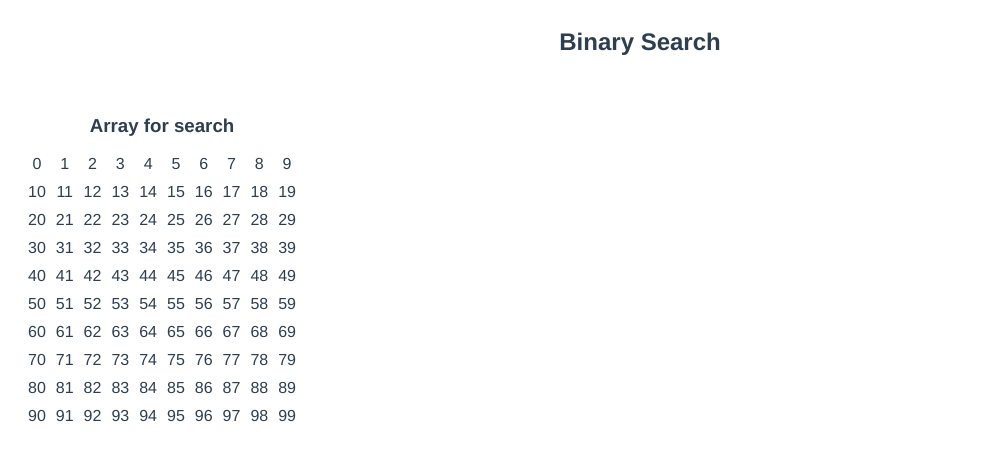
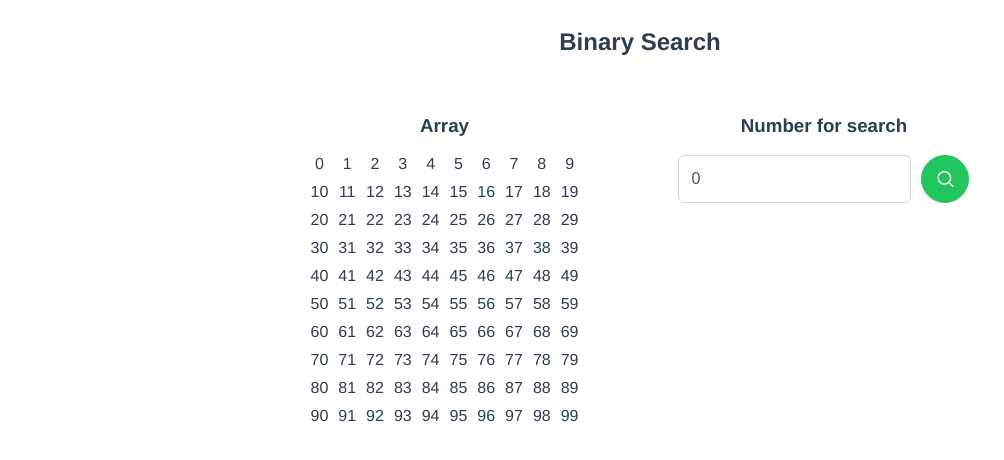
Before and after one commit to vitalic-web/algorithms, a Vue app: page /binary in a window 1280 px wide. Shown: the top 460 px of the page, without its empty margins (0-1004 px from the left). Built offline with nearby package versions, Linux system fonts and the light colour scheme; a web font is replaced by a local one.

Commit message:
Add styles for input search

```diff
--- a/src/views/BinarySearch.vue
+++ b/src/views/BinarySearch.vue
@@ -3,9 +3,16 @@
     <h2>Binary Search</h2>
     <div class="binary__container">
       <div class="binary__array-container">
-        <h3>Array for search</h3>
+        <h3>Array</h3>
         <div class="binary__array">
           <div v-for="(item, index) in arr" :key="index + 'a'">{{ item }}</div>
+        </div>
+      </div>
+      <div class="binary__input-container">
+        <h3>Number for search</h3>
+        <div class="binary__buttons-container">
+          <InputNumber v-model="numForSearch" inputId="numForSearch" />
+          <Button icon="pi pi-search" severity="success" rounded aria-label="Search" />
         </div>
       </div>
     </div>
@@ -13,7 +20,12 @@
 </template>
 
 <script setup lang="ts">
+import { ref } from 'vue';
+import InputNumber from 'primevue/inputnumber';
+import Button from 'primevue/button';
+
 const arr: number[] = Array.from(Array(100).keys());
+const numForSearch = ref(0);
 
 const binarySearch = (list: number[], item: number) => {
   let low = 0;
@@ -38,13 +50,13 @@ const binarySearch = (list: number[], item: number) => {
 .binary {
   display: flex;
   flex-direction: column;
+  align-items: center;
 }
 
 .binary__container {
-  width: 100%;
   display: flex;
-  justify-content: space-between;
   padding: 20px;
+  gap: 100px;
 }
 
 .binary__array-container {
@@ -58,4 +70,14 @@ const binarySearch = (list: number[], item: number) => {
   gap: 10px;
   grid-template-columns: repeat(10, 1fr);
 }
+
+.binary__input-container {
+  display: flex;
+  flex-direction: column;
+}
+
+.binary__buttons-container {
+  display: flex;
+  gap: 10px;
+}
 </style>
```
